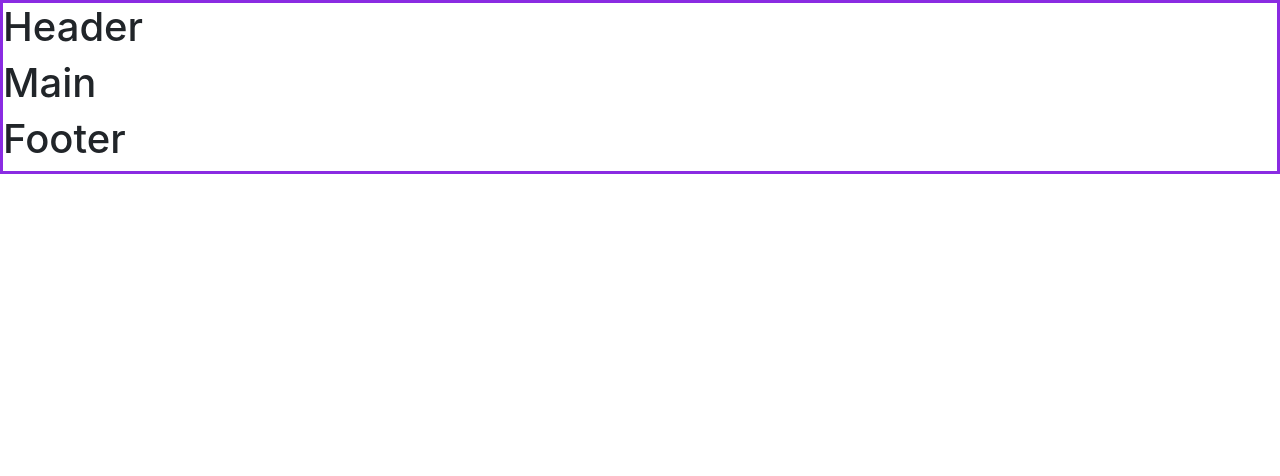
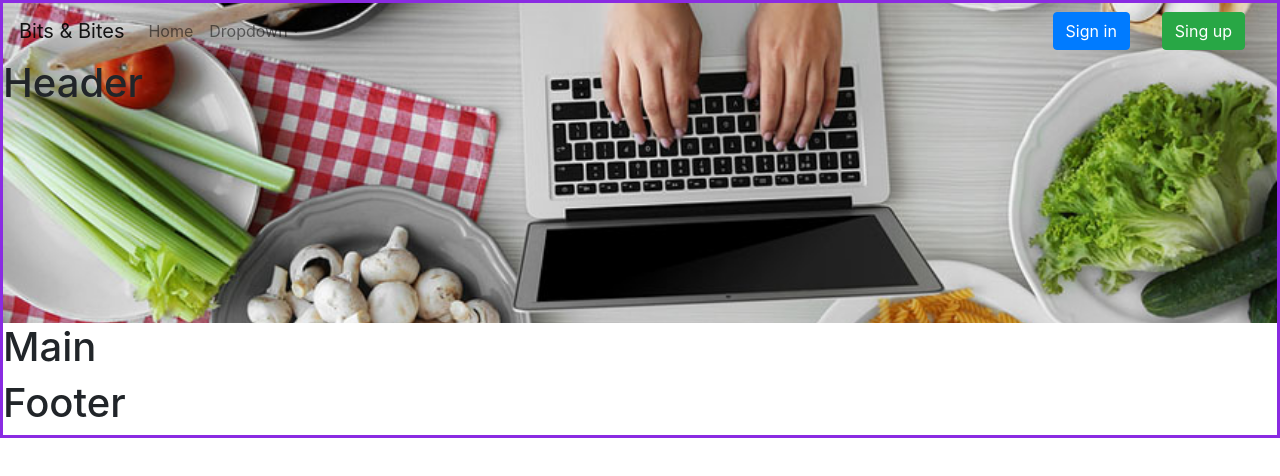
Before and after one commit to kajalben/recipe-blog-contentful, a JavaScript app: page / in a window 1280 px wide. Shown: the top 476 px of the page. Built offline with nearby package versions, Linux system fonts and the light colour scheme; the HTML template or start-up script is replaced by a standard one.

Commit message:
add background image and basic navbar to header

```diff
--- a/src/components/Header.js
+++ b/src/components/Header.js
@@ -1,8 +1,36 @@
-
+import "../styles/header.css";
+import Navbar from "react-bootstrap/Navbar";
+import Nav from "react-bootstrap/Nav";
+import NavDropdown from "react-bootstrap/NavDropdown";
+import Form from "react-bootstrap/Form";
+import FormControl from "react-bootstrap/FormControl";
+import Button from "react-bootstrap/Button";
 
 const Header = () =>{
     return(
-        <h1>Header</h1>
+        <div className="headerContainer">
+            <Navbar bg="transparent" expand="lg">
+  <Navbar.Brand href="#home">Bits & Bites</Navbar.Brand>
+  <Navbar.Toggle aria-controls="basic-navbar-nav" />
+  <Navbar.Collapse id="basic-navbar-nav">
+    <Nav className="mr-auto">
+      <Nav.Link href="#home">Home</Nav.Link>
+        <NavDropdown title="Dropdown" id="basic-nav-dropdown">
+        <NavDropdown.Item href="#action/3.1">Breakfast</NavDropdown.Item>
+        <NavDropdown.Item href="#action/3.2">Lunch</NavDropdown.Item>
+        <NavDropdown.Item href="#action/3.3">Dinner</NavDropdown.Item>
+      </NavDropdown>
+    </Nav>
+    <Form inline>
+      <Button className="nav-button mx-3" >Sign in</Button>
+      <Button className="mx-3" variant="success">Sing up</Button>
+    </Form>
+  </Navbar.Collapse>
+</Navbar>
+
+<h1>Header</h1>
+        </div>
+
     );
 }
 
--- a/src/styles/header.css
+++ b/src/styles/header.css
@@ -0,0 +1,7 @@
+.headerContainer {
+    height: 20rem;
+   background-image: url("../image/Food-Blog.jpg");
+   background-position: center center;
+   background-repeat: no-repeat;
+   background-size: 100% auto;
+}
```
